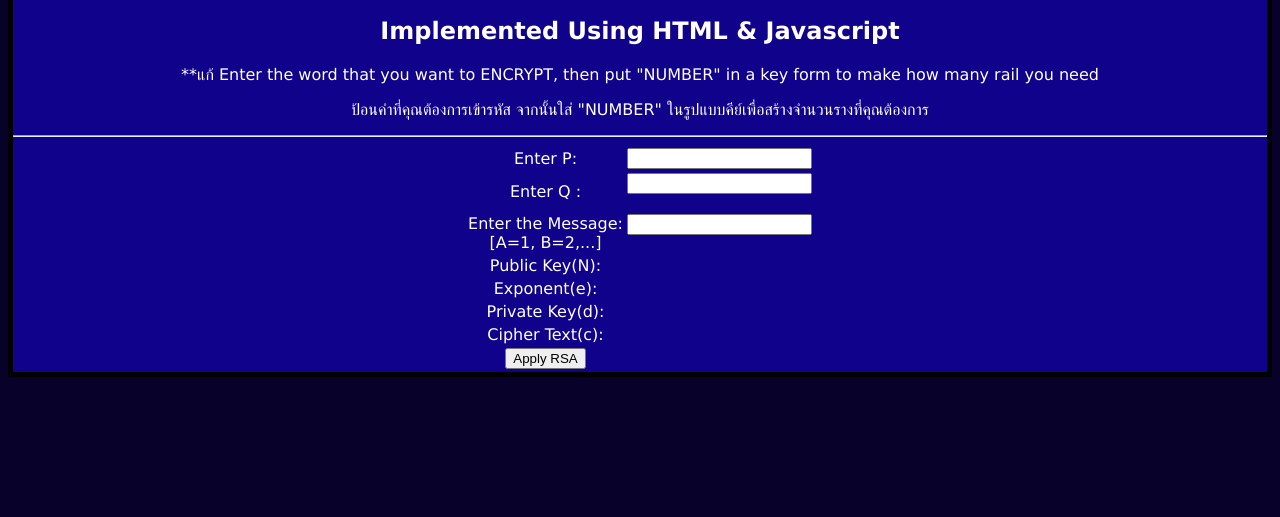
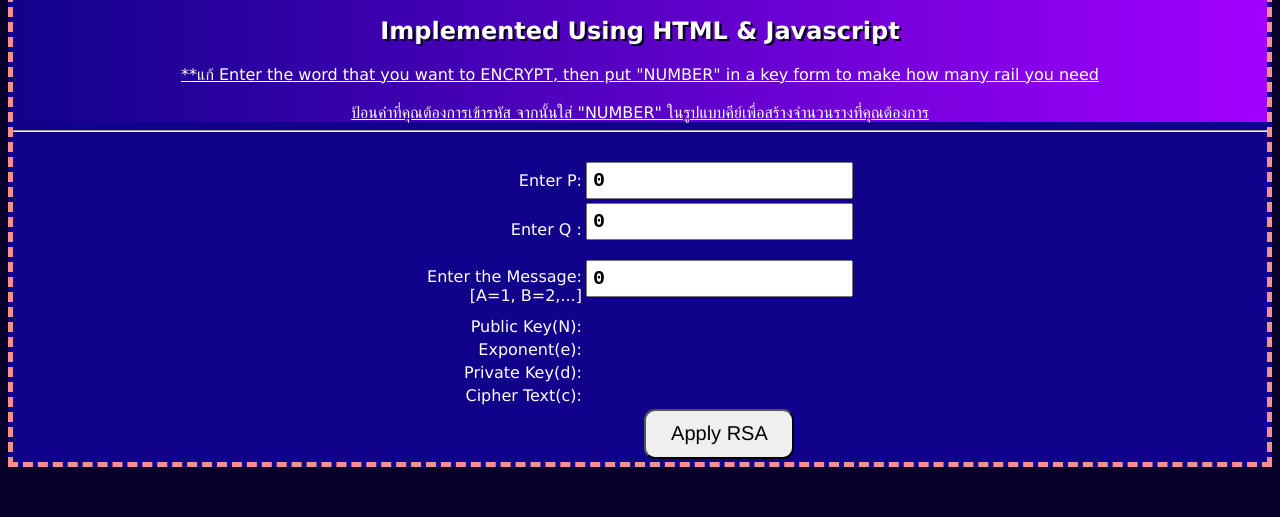
Before and after one commit to Folkvich/KITTIPOS-Encryption, a website: page Rsa.html in a window 1280 px wide. Shown: the part 283-800 px from the top of the page. Drawn offline with Linux system fonts and the light colour scheme.

Commit message:
#แต่ง RSA

```diff
--- a/Rsa.html
+++ b/Rsa.html
@@ -1,5 +1,5 @@
 <!DOCTYPE html>
-<html lang="en" style="background-color: rgb(8, 2, 42);">
+<html lang="en" style="background-color: #08022a;">
 
 <head>
     <title>RSA Encryption</title>
@@ -9,7 +9,7 @@
 <div class="btn-group1" role="group" aria-label="Basic example">
     <button onclick="location.href='http://localhost:3333/'" type="button" class="btn btn1">Return</button>
 </div>
-<div class="btn-group" role="group" aria-label="Basic example">
+<div class="btn-group" role="group" aria-label="Basic example" >
     <button
         onclick="location.href='https://sites.google.com/site/communitioncom/bth-thi-12-khwam-plxdphay-bn-kherux-khay-laea-thekhnikh-kar-khea-rhas'"
         type="button" class="btn btn-secondary">information</button>
@@ -17,54 +17,61 @@
 
 <body>
     <center class="center1"
-        style="color: rgb(255, 255, 255); font-family: Verdana, Geneva, Tahoma, sans-serif; margin-top: 30px; background-color: rgb(16, 2, 139);">
-        <h1 style="text-align: center; font-size: 50px;">RSA Algorithm</h1>
-        <h2 style="text-align: center;">Implemented Using HTML & Javascript</h2>
-        <p>**แก้ Enter the word that you want to ENCRYPT, then put "NUMBER" in a key form to make how many rail you need
-        </p>
-        <p>ป้อนคำที่คุณต้องการเข้ารหัส จากนั้นใส่ "NUMBER" ในรูปแบบคีย์เพื่อสร้างจำนวนรางที่คุณต้องการ</p>
+        style="color: rgb(255, 255, 255); font-family: Verdana, Geneva, Tahoma, sans-serif; margin-top: 30px; background-color: #10028b;border: 5px dashed #f59090;">
+
+        <div style="background-color: skyblue; background: -webkit-linear-gradient(left,rgba(83, 3, 3, 0),rgb(162, 0, 255)); ">
+        <h1 style="text-align: center; font-size: 50px; text-shadow: 0.1em 0.1em #08022a;" >RSA Algorithm</h1>
+        <h2 style="text-align: center; text-shadow: 0.1em 0.1em #08022a;">Implemented Using HTML & Javascript</h2>
+        <u>**แก้ Enter the word that you want to ENCRYPT, then put "NUMBER" in a key form to make how many rail you need
+        </u><br>
+        <br><u>ป้อนคำที่คุณต้องการเข้ารหัส จากนั้นใส่ "NUMBER" ในรูปแบบคีย์เพื่อสร้างจำนวนรางที่คุณต้องการ</u>
+        </div>
+
         <hr>
         <table class="center">
             <tr>
-                <td>Enter P:</td>
-                <td><input type="number" value="" id="p"></td>
+                <td align=right>Enter P:</td>
+                <td><input type="number" value="0" id="p" style=" font-family: 'Courier New', Courier, monospace ;font-size: 20px; font-weight: bold; padding: 5px;"></td>
+                <!-- <input id="plaintext" type="text" > -->
+                <br>
             </tr>
             <tr>
-                <td>Enter Q :</td>
-                <td><input type="number" value="" id="q"></p>
+                <td align=right>Enter Q :</td>
+                <td><input type="number" value="0" id="q" style=" font-family: 'Courier New', Courier, monospace ;font-size: 20px; font-weight: bold; padding: 5px;"></p>
                 </td>
             </tr>
             <tr>
-                <td>Enter the Message:<br>[A=1, B=2,...]</td>
-                <td><input type="number" value="" id="msg"></p>
+                <td align=right>Enter the Message:<br>[A=1, B=2,...]</td>
+                <td><input type="number" value="0" id="msg" style=" font-family: 'Courier New', Courier, monospace ;font-size: 20px; font-weight: bold; padding: 5px;"></p>
                 </td>
             </tr>
             <tr>
-                <td>Public Key(N):</td>
+                <td align=right>Public Key(N):</td>
                 <td>
-                    <p id="publickey(N)"></p>
+                    <p id="publickey(N)" ></p>
                 </td>
             </tr>
             <tr>
-                <td>Exponent(e):</td>
+                <td align=right>Exponent(e):</td>
                 <td>
                     <p id="exponent(e)"></p>
                 </td>
             </tr>
             <tr>
-                <td>Private Key(d):</td>
+                <td align=right>Private Key(d):</td>
                 <td>
                     <p id="privatekey(d)"></p>
                 </td>
             </tr>
             <tr>
-                <td>Cipher Text(c):</td>
+                <td align=right>Cipher Text(c):</td>
                 <td>
                     <p id="ciphertext(ct)"></p>
                 </td>
             </tr>
             <tr>
-                <td><button onclick="RSA();">Apply RSA</button></td>
+                <td></td>
+                <td><button onclick="RSA();" style="float:center; width: 150px;height: 50px;font-size: 20px;font-family: 'Franklin Gothic Medium', 'Arial Narrow', Arial, sans-serif;border-radius:11px;" >Apply RSA</button></td>
             </tr>
         </table>
     </center>
@@ -105,6 +112,7 @@
 </script>
 
 <style>
+
     .center {
         margin-left: auto;
         margin-right: auto;
@@ -196,4 +204,5 @@
         margin-top: 20px;
         border-radius: 10px;
     }
+
 </style>
```
